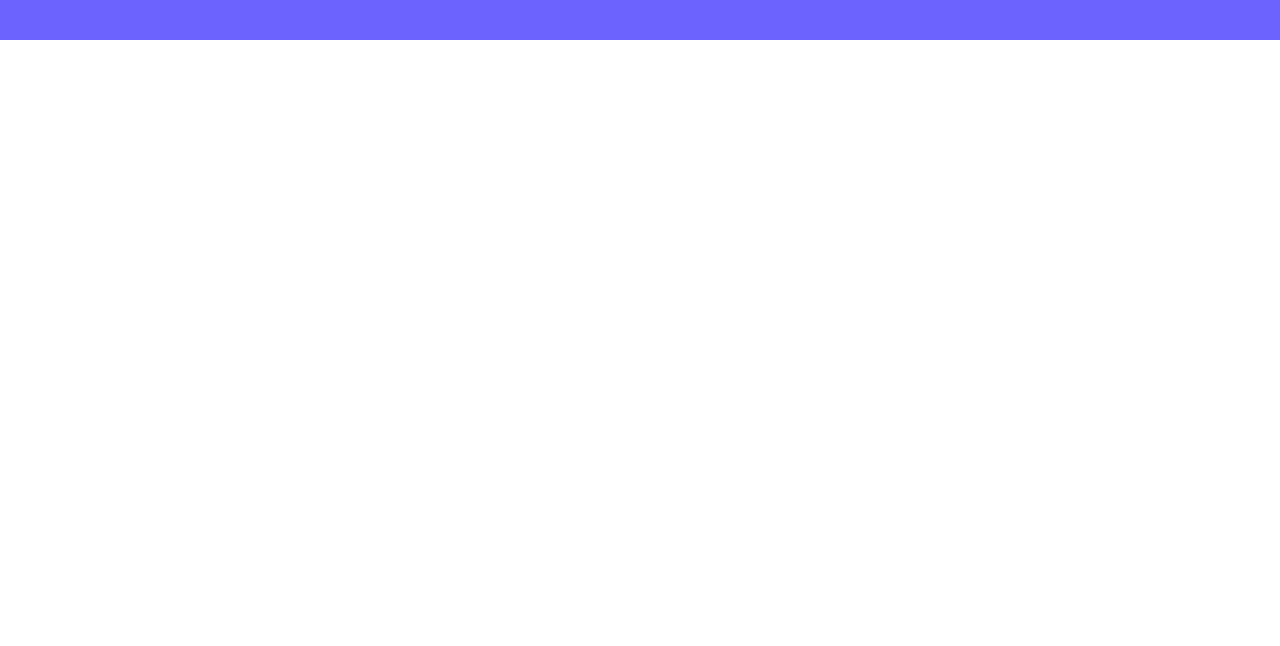
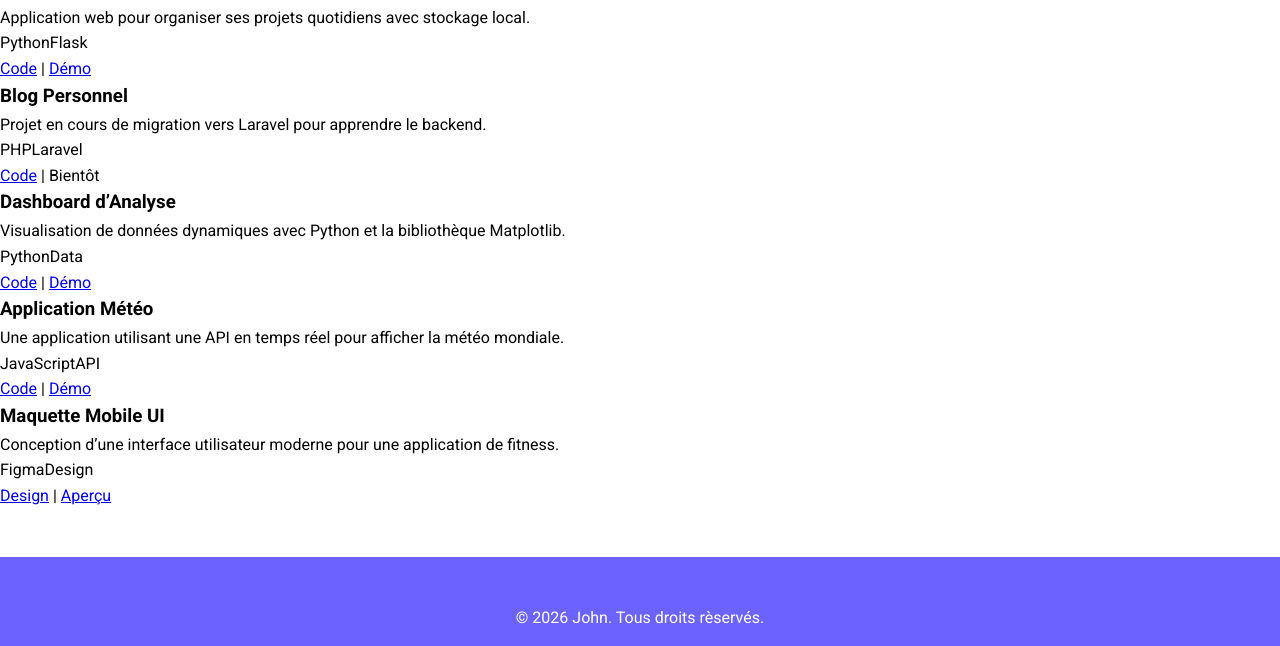
Before and after one commit to KALONJIKALALAJohn/Mon-Portfolio-2026, a plain HTML site: page Projets.html in a window 1280 px wide. Shown: the part 361-1007 px from the top of the page. Before the commit the page ends 800 px from the top, so only its background shows below. Drawn offline with Linux system fonts and the light colour scheme.

Commit message:
initialisation de la page mes realisations

```diff
--- a/Projets.html
+++ b/Projets.html
@@ -28,8 +28,79 @@
         </nav>
     </header>
     <main>
-        <h1>Voici mes Projets</h1>
-    </main>
+  <section id="realisations">
+    <h2>Mes Réalisations</h2>
+    <div class="projects-grid">
+
+      <article class="card">
+        <h3>Site E-commerce</h3>
+        <p>Une boutique en ligne complète développée avec HTML, CSS et JavaScript pur.</p>
+        <div class="tags">
+          <span>HTML</span><span>CSS</span><span>JS</span>
+        </div>
+        <div class="links">
+          <a href="#">Code</a> | <a href="#">Démo</a>
+        </div>
+      </article>
+
+      <article class="card">
+        <h3>Gestionnaire de Tâches</h3>
+        <p>Application web pour organiser ses projets quotidiens avec stockage local.</p>
+        <div class="tags">
+          <span>Python</span><span>Flask</span>
+        </div>
+        <div class="links">
+          <a href="#">Code</a> | <a href="#">Démo</a>
+        </div>
+      </article>
+
+      <article class="card">
+        <h3>Blog Personnel</h3>
+        <p>Projet en cours de migration vers Laravel pour apprendre le backend.</p>
+        <div class="tags">
+          <span>PHP</span><span>Laravel</span>
+        </div>
+        <div class="links">
+          <a href="#">Code</a> | <span>Bientôt</span>
+        </div>
+      </article>
+
+      <article class="card">
+        <h3>Dashboard d’Analyse</h3>
+        <p>Visualisation de données dynamiques avec Python et la bibliothèque Matplotlib.</p>
+        <div class="tags">
+          <span>Python</span><span>Data</span>
+        </div>
+        <div class="links">
+          <a href="#">Code</a> | <a href="#">Démo</a>
+        </div>
+      </article>
+
+      <article class="card">
+        <h3>Application Météo</h3>
+        <p>Une application utilisant une API en temps réel pour afficher la météo mondiale.</p>
+        <div class="tags">
+          <span>JavaScript</span><span>API</span>
+        </div>
+        <div class="links">
+          <a href="#">Code</a> | <a href="#">Démo</a>
+        </div>
+      </article>
+
+      <article class="card">
+        <h3>Maquette Mobile UI</h3>
+        <p>Conception d’une interface utilisateur moderne pour une application de fitness.</p>
+        <div class="tags">
+          <span>Figma</span><span>Design</span>
+        </div>
+        <div class="links">
+          <a href="#">Design</a> | <a href="#">Aperçu</a>
+        </div>
+      </article>
+
+    </div>
+  </section>
+</main>
     <footer>
         <p>© 2026 John. Tous droits rèservés.</p>
         <div>
```
